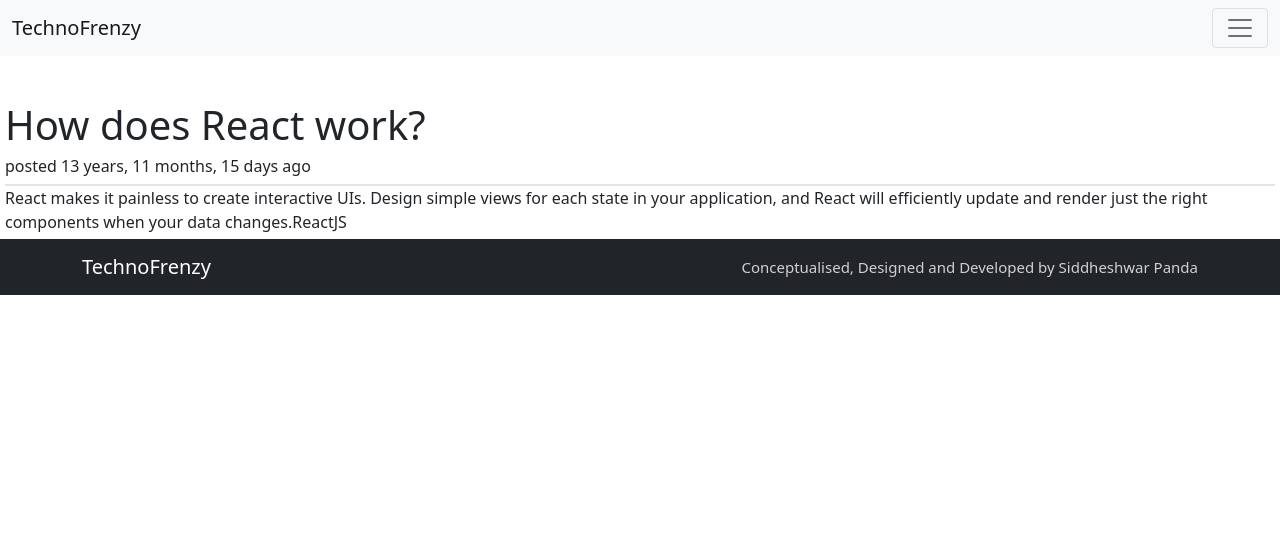
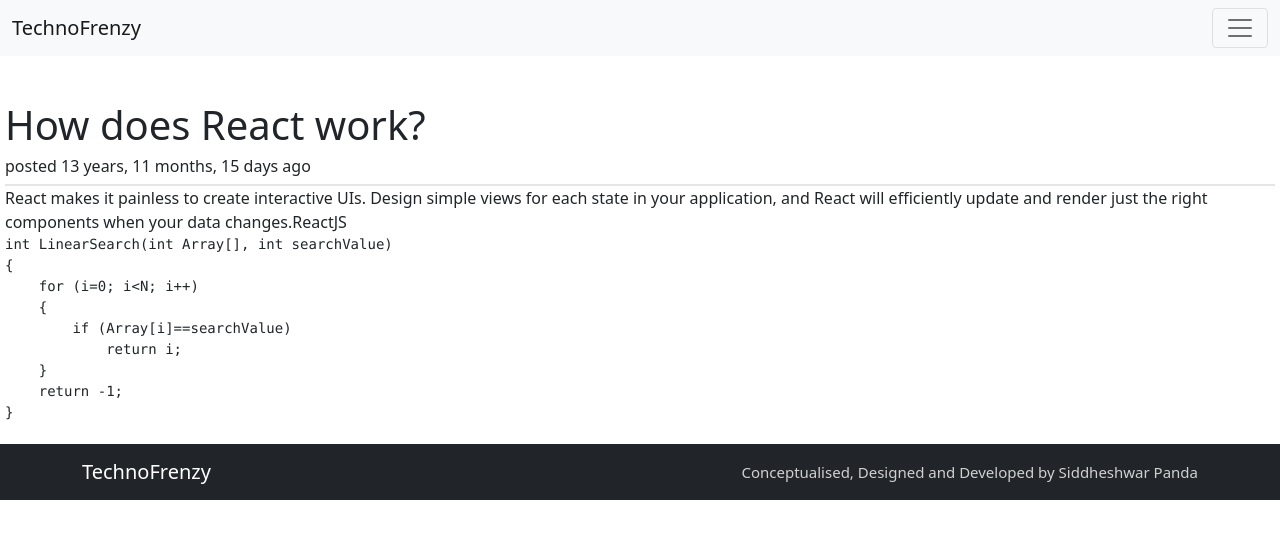
Before and after one commit to sidd2307/Technofrenzy, a React (Create React App) app: page /question/1 in a window 1280 px wide. Shown: the top 538 px of the page. Built offline with nearby package versions, Linux system fonts and the light colour scheme; a small style sheet from the web is missing.

Commit message:
code samples added

```diff
--- a/src/components/Footer.jsx
+++ b/src/components/Footer.jsx
@@ -1,14 +1,23 @@
 import React from "react";
 import { Container, Nav, Navbar } from "react-bootstrap";
+import { useNavigate } from "react-router-dom";
 import "./css/footer.css";
 
 export default function Footer() {
+  const navigate = useNavigate();
   return (
     <div>
       <>
         <Navbar bg="dark" variant="dark">
           <Container className="footer">
-            <Navbar.Brand>TechnoFrenzy</Navbar.Brand>
+            <Navbar.Brand
+              onClick={() => {
+                navigate("/");
+              }}
+              style={{ cursor: "pointer" }}
+            >
+              TechnoFrenzy
+            </Navbar.Brand>
             <Navbar
               style={{
                 color: "#D0D0D0",
--- a/src/components/Question.jsx
+++ b/src/components/Question.jsx
@@ -4,8 +4,16 @@ import "./css/question.css";
 // utils
 import getAge from "../utils/getAge";
 
+import hljs from "highlight.js/lib/core";
+import javascript from "highlight.js/lib/languages/javascript";
+import MarkdownIt from "markdown-it";
+hljs.registerLanguage("javascript", javascript);
+
 export default function Question(props) {
+  const technology = "javascript";
   const temp = getAge(props.datePosted);
+
+  console.log(props.code);
   return (
     <div className="questioncomponent">
       <div className="heading">
@@ -15,6 +23,32 @@ export default function Question(props) {
       </div>
       {props.description}
       {props.categoryNameFull}
+
+      <br />
+      <div
+        className="code_display"
+        dangerouslySetInnerHTML={{
+          __html: markdownParser.render(
+            `\`\`\` ${technology}\n${props.code}\n\`\`\``
+          ),
+        }}
+      />
     </div>
   );
 }
+
+const markdownParser = new MarkdownIt({
+  breaks: true,
+  highlight: function (str, lang = "javascript") {
+    if (lang && hljs.getLanguage(lang)) {
+      try {
+        return `<pre class="hljs"><code>${
+          hljs.highlight(lang, str, true).value
+        }</code></pre>`;
+      } catch (error) {}
+    }
+    return `<pre class="hljs"><code>${markdownParser.utils.escapeHtml(
+      str
+    )}</code></pre>`;
+  },
+});
--- a/src/pages/individualquestion/IndividualQuestionPage.jsx
+++ b/src/pages/individualquestion/IndividualQuestionPage.jsx
@@ -36,6 +36,7 @@ export default function IndividualQuestionPage() {
                 description={item.description}
                 categoryNameFull={item.categoryNameFull}
                 datePosted={item.datePosted}
+                code={item.code}
               />
             )}
           </div>
--- a/src/static/data.js
+++ b/src/static/data.js
@@ -1,3 +1,5 @@
+import codetostring from "../utils/codeToString";
+
 export const carousalData = [
     {
         image: "https://images.idgesg.net/images/article/2020/05/sale_25313_primary_image_wide-100842650-large.jpg?auto=webp&quality=85,70",
@@ -46,7 +48,8 @@ export const questions = [
         heading: "How does React work?",
         categoryName: "react",
         categoryNameFull: "ReactJS",
-        description: "React makes it painless to create interactive UIs. Design simple views for each state in your application, and React will efficiently update and render just the right components when your data changes."
+        description: "React makes it painless to create interactive UIs. Design simple views for each state in your application, and React will efficiently update and render just the right components when your data changes.",
+        code: "int LinearSearch(int Array[], int searchValue)\n{\n    for (i=0; i<N; i++)\n    {\n        if (Array[i]==searchValue)\n            return i;\n    }\n    return -1;\n}"
     },
     {
         id: 2,
@@ -54,7 +57,23 @@ export const questions = [
         heading: "How does Angular work?",
         categoryName: "angular",
         categoryNameFull: "Angular",
-        description: "Build features quickly with simple, declarative templates. Extend the template language with your own components and use a wide array of existing components. Get immediate Angular-specific help and feedback with nearly every IDE and editor. All this comes together so you can focus on building amazing apps rather than trying to make the code work."
+        description: "Build features quickly with simple, declarative templates. Extend the template language with your own components and use a wide array of existing components. Get immediate Angular-specific help and feedback with nearly every IDE and editor. All this comes together so you can focus on building amazing apps rather than trying to make the code work.",
+        code: codetostring(`int [] arr = {5,4,3,2,1}; // This is my array
+        int min = 0;
+
+        for(int i = 0;i<arr.length; i++)
+    {
+        //Assume first element is min
+        min = i;//Selection sort algorithm says that find the minimum in the
+        // array, but first element is not minimum.What's point here?
+        for(int j = i + 1;j<arr.length; j++)
+    {
+        int temp = arr[i];
+        arr[i] = arr[j];
+        arr[j] = temp;
+        System.out.println(arr[i]);//I print the in ascending order
+    }
+        }`)
     },
     {
         id: 3,
@@ -62,7 +81,17 @@ export const questions = [
         heading: "How does Django work?",
         categoryName: "django",
         categoryNameFull: "Django",
-        description: "Django is a high-level Python web framework that encourages rapid development and clean, pragmatic design. Built by experienced developers, it takes care of much of the hassle of web development, so you can focus on writing your app without needing to reinvent the wheel. It’s free and open source."
+        description: "Django is a high-level Python web framework that encourages rapid development and clean, pragmatic design. Built by experienced developers, it takes care of much of the hassle of web development, so you can focus on writing your app without needing to reinvent the wheel. It’s free and open source.",
+        code: codetostring(`from django.conf.urls import url
+        from olcapp import views
+
+        urlpatterns = [
+            url(r'^$',views.get),
+            url(r'^post/$',views.post),
+            url(r'^show/([0-9]+)/$',views.getId),
+            url(r'^update/([0-9]+)/$',views.update,name='update'),
+            url(r'^delete/([0-9]+)/$',views.delete),
+        ]`)
     },
     {
         id: 4,
@@ -70,7 +99,28 @@ export const questions = [
         heading: "How does NodeJS work?",
         categoryName: "nodejs",
         categoryNameFull: "NodeJS",
-        description: "When you install a package using npm install <packagename>, the latest available version of the package is downloaded and put in the node_modules folder, and a corresponding entry is added to the package.json and package-lock.json files that are present in your current folder."
+        description: "When you install a package using npm install <packagename>, the latest available version of the package is downloaded and put in the node_modules folder, and a corresponding entry is added to the package.json and package-lock.json files that are present in your current folder.",
+        code: codetostring(`var express = require('express');
+        var router = express.Router();
+
+        router.route('/bears')
+
+            // create a bear (accessed at POST http://localhost:8080/api/bears)
+            .post(function(req, res) {
+
+                var bear = new Bear();      // create a new instance of the Bear model
+                bear.name = req.body.name;  // set the bears name (comes from the request)
+
+                // save the bear and check for errors
+                bear.save(function(err) {
+                    if (err)
+                        res.send(err);
+
+                    res.json({ message: 'Bear created!' });
+                });
+
+            });
+        module.exports = router;`)
     },
     {
         id: 5,
@@ -78,7 +128,40 @@ export const questions = [
         heading: "How does React-Native work?",
         categoryName: "reactnative",
         categoryNameFull: "React-Native",
-        description: "If you are new to mobile development, the easiest way to get started is with Expo CLI. Expo is a set of tools built around React Native and, while it has many features, the most relevant feature for us right now is that it can get you writing a React Native app within minutes. You will only need a recent version of Node.js and a phone or emulator. If you'd like to try out React Native directly in your web browser before installing any tools, you can try out Snack."
+        description: "If you are new to mobile development, the easiest way to get started is with Expo CLI. Expo is a set of tools built around React Native and, while it has many features, the most relevant feature for us right now is that it can get you writing a React Native app within minutes. You will only need a recent version of Node.js and a phone or emulator. If you'd like to try out React Native directly in your web browser before installing any tools, you can try out Snack.",
+        code: codetostring(`function Form() {
+            const { register, handleSubmit } = useForm();
+            const [{ formType, profile }, profileDispatch] = useProfile();
+
+            const buttonText = formType === 'Create' ? 'Create' : 'Edit';
+
+            React.useEffect(() => {
+              if(formType === 'Edit'){
+                // populate input values
+                ...
+              }
+            }, [formType])
+
+            const onSubmit = data => {
+              if (formType === 'Create') {
+                addProfile(profileDispatch, data).catch(error => {
+                  toast(error);
+                })
+              } else {
+                updateProfile(profileDispatch, data).catch(error => {
+                  toast(error);
+                })
+              }
+            }
+
+            return (
+              <form onSubmit={handleSubmit(onSubmit)}>
+                <input {...register("name", { required: true })} />
+                <input {...register("age", { required: true })} />
+                <button>{buttonText}</button>
+              </form>
+            )
+          }`)
     },
     {
         id: 6,
@@ -86,6 +169,17 @@ export const questions = [
         heading: "How does NodeJE run a server?",
         categoryName: "nodejs",
         categoryNameFull: "NodeJS",
-        description: "Node.js is a trademark of the OpenJS Foundation. Please review the Trademark List and Trademark Guidelines of the OpenJS Foundation."
+        description: "Node.js is a trademark of the OpenJS Foundation. Please review the Trademark List and Trademark Guidelines of the OpenJS Foundation.",
+        code: codetostring(`async function getProfiles(dispatch) {
+            dispatch({ type: 'LOADING_START' })
+            try {
+              const profiles = await client.getProfiles()
+              dispatch({ type: 'LOADING_SUCCESS' })
+              dispatch({ type: 'PROFILES_GET', payload: profiles })
+            } catch (error) {
+              dispatch({ type: 'LOADING_FAILED', payload: error })
+              throw error;
+            }
+          }`)
     },
 ]
```
Also changed, not shown: src/pages/askquestionpage/AskQuestionPage.jsx (+41 -4 lines).
